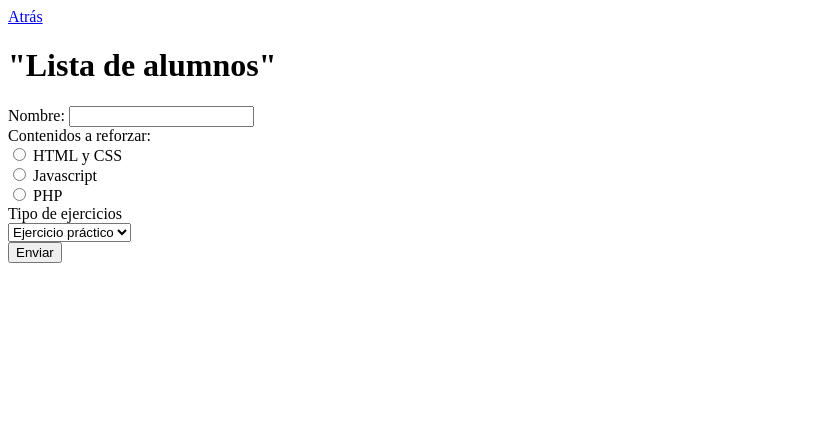
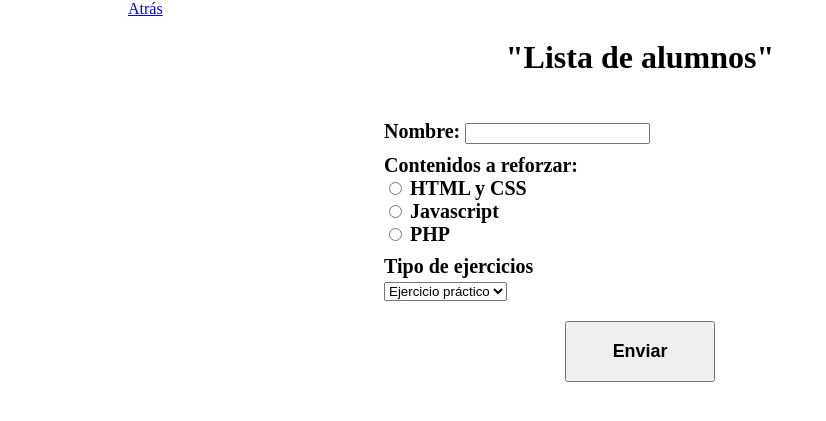
Before and after one commit to Albazcano/Intro-PHP, a PHP site: page /reto2.php in a window 1280 px wide. Shown: the top 421 px of the page, without its empty margins (0-826 px from the left). Run offline with PHP 8.4, Linux system fonts and the light colour scheme.

Commit message:
modified index.php, reto1.php, reto2.php, reto3.php and reto4.php

```diff
--- a/reto2.php
+++ b/reto2.php
@@ -6,6 +6,51 @@
     <meta name="viewport" content="width=device-width, initial-scale=1.0">
     <title>Reto 2</title>
 </head>
+
+<style>
+
+    body {
+        width: 80%;
+        margin: 0 auto;
+    }
+
+    h1 {
+        text-align: center;
+    }
+
+
+    form {
+        width: 50%;
+        margin: 2.7rem auto;
+        font-size: 1.25rem;
+    }
+
+    .identificacion {
+        font-weight: bold;
+        margin-bottom: 0.62rem;
+    }
+
+    .materias {
+        font-weight: bold;
+        margin-top: 0.62rem;
+        margin-bottom: 0.62rem;
+    }
+
+    .actividades {
+        font-weight: bold;
+        margin-top: 0.62rem;
+    }
+
+    #submit {
+        display: block;
+        width: 9.37rem;
+        margin: 1.25rem auto;
+        padding: 1em;
+        font-size: 1.12rem;
+        font-weight: bold;
+    }
+
+</style>
 
 <body>
     <a href="index.php">Atrás</a>
```
Also changed, not shown: Reto3.php (+36 -0 lines), Reto4.php (+32 -0 lines), index.php (+20 -0 lines), reto1.php (+14 -1 lines).
